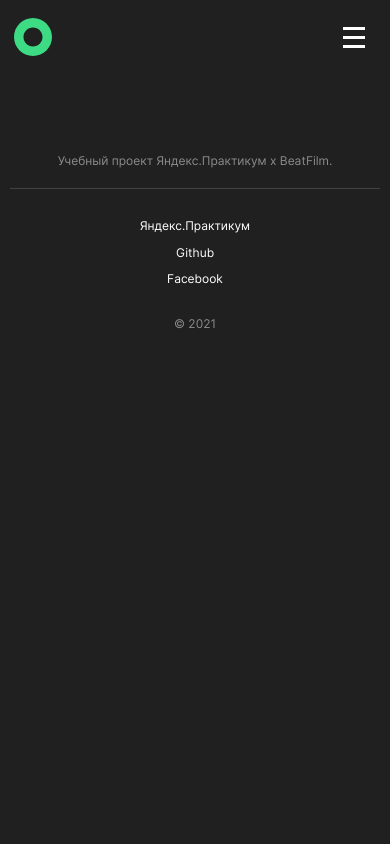
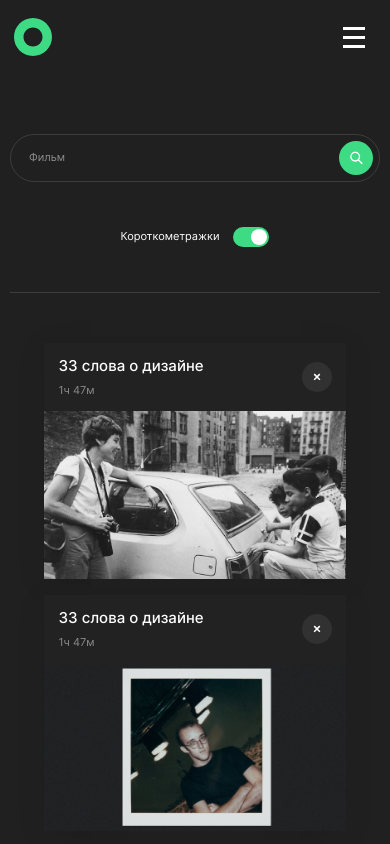
Before and after one commit to sahvea/movies-explorer-frontend, a React (Create React App) app: page /saved-movies in a window 390 px wide. Shown: the top 844 px of the page. Built offline with nearby package versions, Linux system fonts and the light colour scheme.

Commit message:
feat: add SavedMovies component

```diff
--- a/src/components/App/App.js
+++ b/src/components/App/App.js
@@ -4,7 +4,11 @@
 import Footer from '../Footer/Footer';
 import Header from '../Header/Header';
 import Main from '../Main/Main';
-import Movies from '../Movies/Movies'
+import Movies from '../Movies/Movies';
+import SavedMovies from '../SavedMovies/SavedMovies';
+import initialMovies from '../../utils/initialMovies';
+import savedMovies from '../../utils/savedMovies';
+
 
 function App() {
   const location = useLocation();
@@ -20,7 +24,10 @@
           <Main />
         </Route>
         <Route path="/movies">
-          <Movies />
+          <Movies movies={initialMovies} />
+        </Route>
+        <Route path="/saved-movies">
+          <SavedMovies movies={savedMovies} />
         </Route>
       </Switch>
 
--- a/src/components/Movies/Movies.css
+++ b/src/components/Movies/Movies.css
@@ -4,6 +4,10 @@
   padding-right: 70px;
   padding-left: 70px;
   box-sizing: border-box;
+}
+
+.movies_position_saved {
+  padding-bottom: 60px;
 }
 
 @media screen and (max-width: 1023px) {
--- a/src/components/Movies/Movies.js
+++ b/src/components/Movies/Movies.js
@@ -2,11 +2,11 @@
 import './Movies.css';
 import MoviesCardList from '../MoviesCardList/MoviesCardList';
 
-function Movies() {
+function Movies(props) {
   return (
     <main className="movies">
       <SearchForm />
-      <MoviesCardList />
+      <MoviesCardList movies={props.movies}/>
     </main>
   )
 }
--- a/src/components/MoviesCard/MoviesCard.css
+++ b/src/components/MoviesCard/MoviesCard.css
@@ -109,7 +109,6 @@
 
 @media screen and (max-width: 575px) {
   .movie-card {
-    min-width: 300px;
     height: 236px;
   }
 
--- a/src/components/MoviesCard/MoviesCard.js
+++ b/src/components/MoviesCard/MoviesCard.js
@@ -1,4 +1,5 @@
 import React from 'react';
+import { unmountComponentAtNode } from 'react-dom';
 import { useLocation } from 'react-router-dom';
 import './MoviesCard.css';
 
@@ -24,11 +25,16 @@
     }
   }, [setSavedMovie, location, props]);
 
-  function handleBtnClick() {
+  function handleBtnClick(e) {
     if (location.pathname === '/movies' && !savedMovie) {
       setSavedMovie(true);
     } else {
       setSavedMovie(false);
+    }
+
+    if (location.pathname === '/saved-movies') {
+      const card = e.target.closest('.card-list__list-item');
+      card.remove();
     }
   }
 
--- a/src/components/MoviesCardList/MoviesCardList.css
+++ b/src/components/MoviesCardList/MoviesCardList.css
@@ -7,7 +7,7 @@
   margin: 0;
   list-style: none;
   display: grid;
-  grid-template-columns: repeat(auto-fit, minmax(273px, 1fr));
+  grid-template-columns: repeat(3, 1fr);
   gap: 30px 24px;
   justify-items: center;
 }
@@ -27,16 +27,18 @@
 
 @media screen and (max-width: 1023px) {
   .card-list__list {
+    grid-template-columns: repeat(2, 1fr);
     gap: 36px 30px;
   }
 }
 
-@media screen and (max-width: 575px) {
+@media screen and (max-width: 480px) {
   .card-list {
     padding-top: 40px;
   }
 
   .card-list__list {
+    grid-template-columns: 1fr;
     gap: 16px;
   }
 }
--- a/src/components/MoviesCardList/MoviesCardList.js
+++ b/src/components/MoviesCardList/MoviesCardList.js
@@ -3,9 +3,8 @@
 import { useLocation } from 'react-router-dom';
 import './MoviesCardList.css';
 import MoviesCard from '../MoviesCard/MoviesCard';
-import initialMovies from '../../utils/movies';
 
-function MoviesCardList() {
+function MoviesCardList(props) {
   const location = useLocation();
   const [cardsToShow, setCardsToShow] = React.useState([]);
   const [cardsPerPage, setCardsPerPage] = React.useState(0);
@@ -20,11 +19,14 @@
     if (location.pathname === '/movies') {
       showCards(0, cardsPerPage);
 
-      if (initialMovies.length <= cardsPerPage) {
+      if (props.movies.length <= cardsPerPage) {
         setIsShowMoreBtnVisible(false);
       }
+    } else {
+      setCardsToShow(props.movies);
     }
-  }, [cardsPerPage, location.pathname]);
+  // eslint-disable-next-line react-hooks/exhaustive-deps
+  }, [cardsPerPage, location.pathname, props.movies]);
 
   function changeCardsNumber() {
     if (window.innerWidth > 768) {
@@ -40,7 +42,7 @@
   }
 
   function showCards(start, end) {
-    setCardsToShow(initialMovies.slice(start, end));
+    setCardsToShow(props.movies.slice(start, end));
   };
 
 
@@ -51,7 +53,7 @@
 
   /* TODO: разобраться с состоянием, подобрать нужное условие */
   function checkBntState() {
-    if (cardsToShow.lenght >= initialMovies.length - nextCards) {
+    if (cardsToShow.lenght >= props.movies.length - nextCards) {
       console.log('!');
       setIsShowMoreBtnVisible(false);
     }
@@ -61,7 +63,7 @@
     <section className="card-list">
       <ul className="card-list__list">
       {cardsToShow.map((movie, index) => (
-        <li key={index}>
+        <li className="card-list__list-item" key={index}>
           <MoviesCard movie={movie} />
         </li>
         ))}
--- a/src/components/SavedMovies/SavedMovies.js
+++ b/src/components/SavedMovies/SavedMovies.js
@@ -0,0 +1,14 @@
+import '../Movies/Movies.css';
+import SearchForm from '../SearchForm/SearchForm';
+import MoviesCardList from '../MoviesCardList/MoviesCardList';
+
+function SavedMovies(props) {
+  return (
+    <main className="movies movies_position_saved">
+      <SearchForm />
+      <MoviesCardList movies={props.movies} />
+    </main>
+  )
+}
+
+export default SavedMovies;
--- /dev/null
+++ b/src/utils/savedMovies.js
@@ -0,0 +1,30 @@
+import image1 from '../images/movies/movie-1.png';
+import image2 from '../images/movies/movie-2.png';
+import image3 from '../images/movies/movie-3.png';
+
+const savedMovies = [
+  {
+    nameRu: '33 слова о дизайне',
+    duration: '1ч 47м',
+    image: image1,
+    saved: true,
+    trailerLink: 'https://www.youtube.com/watch?v=5ovzC93EneA',
+  },
+  {
+    nameRu: '33 слова о дизайне',
+    duration: '1ч 47м',
+    image: image2,
+    saved: true,
+    trailerLink: 'https://www.youtube.com/watch?v=5ovzC93EneA',
+  },
+  {
+    nameRu: '33 слова о дизайне',
+    duration: '1ч 47м',
+    image: image3,
+    saved: true,
+    trailerLink: 'https://www.youtube.com/watch?v=5ovzC93EneA',
+  }
+]
+
+
+export default savedMovies;
```
Also changed, not shown: src/utils/initialMovies.js (renamed from src/utils/movies.js).
